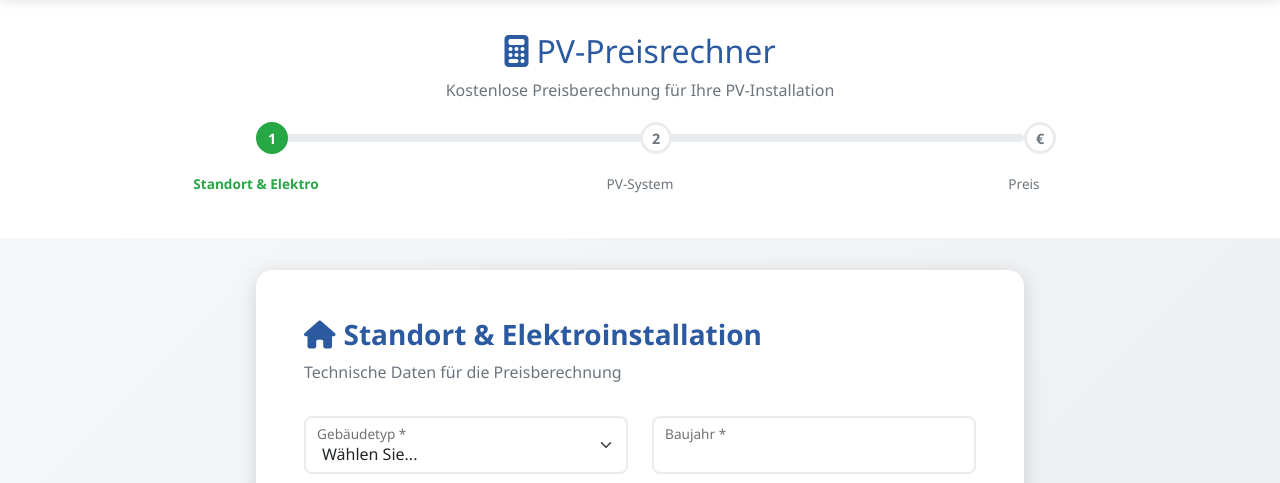
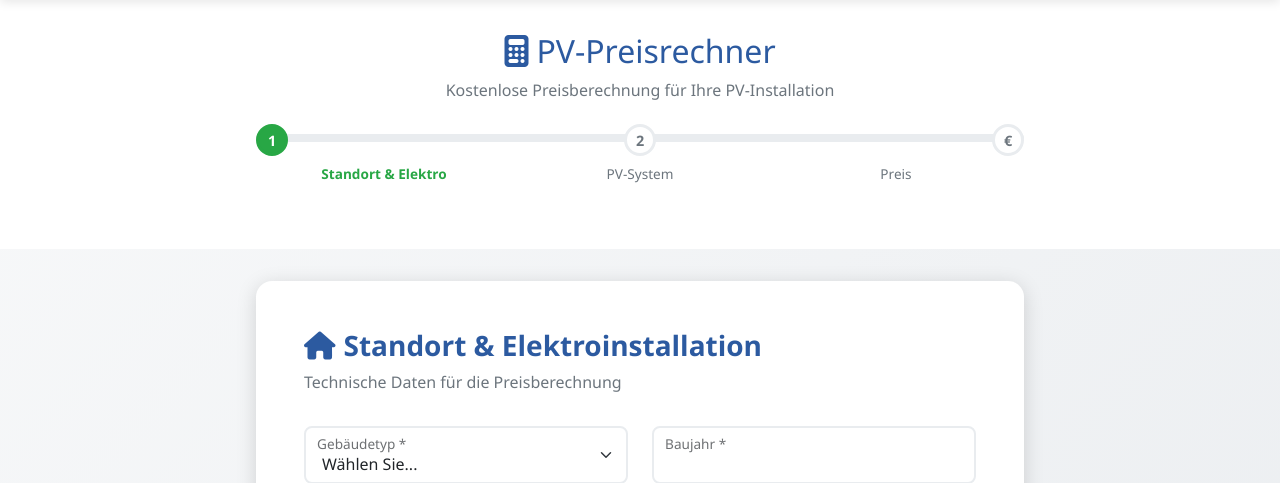
Before and after one commit to Elektriker-Edgar/PV-Projekt, a Django app: page /precheck/ in a window 1280 px wide. Shown: the part 68-551 px from the top of the page. Run offline with Django 4.2, Linux system fonts and the light colour scheme.

```diff
--- a/templates/quotes/precheck_wizard.html
+++ b/templates/quotes/precheck_wizard.html
@@ -12,19 +12,17 @@ body{font-family:'Segoe UI',sans-serif;background:linear-gradient(135deg,#f8f9fa
 .wizard-header{background:white;box-shadow:0 2px 10px rgba(0,0,0,0.1);position:sticky;top:0;z-index:1000}
 .brand-logo{color:var(--edgard-blue);font-weight:700;font-size:1.5rem;text-decoration:none}
 .progress-container{background:white;padding:2rem 0;margin-bottom:2rem}
-.progress-bar-wrapper{position:relative;margin:2rem 0}
-.progress{height:8px;background:#e9ecef;border-radius:4px}
-.progress-bar{background:linear-gradient(90deg,var(--edgard-green),var(--edgard-blue));transition:all 0.3s}
-.progress-step{position:absolute;top:-12px;width:32px;height:32px;border-radius:50%;background:white;border:3px solid #e9ecef;display:flex;align-items:center;justify-content:center;font-weight:600;font-size:0.9rem;color:var(--edgard-gray);transition:all 0.3s;z-index:10}
+.progress-bar-wrapper{margin:2rem 0}
+.progress{height:8px;background:#e9ecef;border-radius:4px;position:relative}
+.progress-bar{background:linear-gradient(90deg,var(--edgard-green),var(--edgard-blue));transition:all 0.3s;height:100%;border-radius:4px}
+.progress-steps{display:flex;justify-content:space-between;margin-top:-18px}
+.progress-step{width:32px;height:32px;border-radius:50%;background:white;border:3px solid #e9ecef;display:flex;align-items:center;justify-content:center;font-weight:600;font-size:0.9rem;color:var(--edgard-gray);transition:all 0.3s;z-index:10}
 .progress-step.active{border-color:var(--edgard-green);background:var(--edgard-green);color:white}
 .progress-step.completed{border-color:var(--edgard-blue);background:var(--edgard-blue);color:white}
-.step-labels{position:relative;margin-top:2rem;height:2rem}
-.step-label{position:absolute;font-size:0.85rem;color:var(--edgard-gray);font-weight:500;transform:translateX(-50%);white-space:nowrap}
-.step-label:nth-child(1){left:0%}
-.step-label:nth-child(2){left:50%}
-.step-label:nth-child(3){left:100%}
-.step-label.active{color:var(--edgard-green);font-weight:600}
-.step-label.completed{color:var(--edgard-blue)}
+.progress-labels{display:flex;justify-content:space-between;margin-top:0.5rem}
+.progress-label{flex:1;text-align:center;font-size:0.85rem;color:var(--edgard-gray);font-weight:500;white-space:nowrap}
+.progress-label.active{color:var(--edgard-green);font-weight:600}
+.progress-label.completed{color:var(--edgard-blue)}
 .wizard-container{max-width:800px;margin:0 auto;padding:0 1rem}
 .form-card{background:white;border-radius:16px;box-shadow:0 4px 20px rgba(0,0,0,0.15);padding:3rem;margin-bottom:2rem}
 .step-content{display:none}
@@ -88,14 +86,15 @@ body{font-family:'Segoe UI',sans-serif;background:linear-gradient(135deg,#f8f9fa
 </div>
 <div class="progress-bar-wrapper">
 <div class="progress"><div class="progress-bar" style="width:0%" id="mainProgress"></div></div>
-<div class="progress-step active" style="left:0%">1</div>
-<div class="progress-step" style="left:50%">2</div>
-<div class="progress-step" style="left:100%">€</div>
+<div class="progress-steps">
+<div class="progress-step active" data-visible-step="1">1</div>
+<div class="progress-step" data-visible-step="2">2</div>
+<div class="progress-step" data-visible-step="3">€</div>
 </div>
-<div class="step-labels">
-<div class="step-label active">Standort & Elektro</div>
-<div class="step-label">PV-System</div>
-<div class="step-label">Preis</div>
+<div class="progress-labels">
+<div class="progress-label active" data-visible-step="1">Standort & Elektro</div>
+<div class="progress-label" data-visible-step="2">PV-System</div>
+<div class="progress-label" data-visible-step="3">Preis</div>
 </div>
 </div>
 </div>
```
Also changed, not shown: docs/CLAUDE.md (+5 -1 lines), docs/CLAUDE_DEPLOYMENT.md (+1 -17 lines), docs/CLAUDE_FRONTEND.md (+10 -12 lines).
